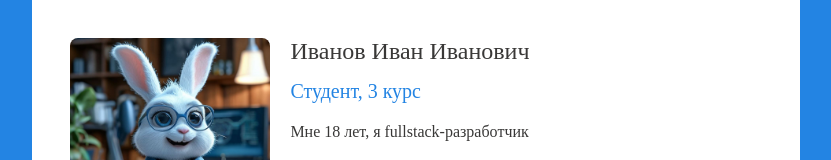
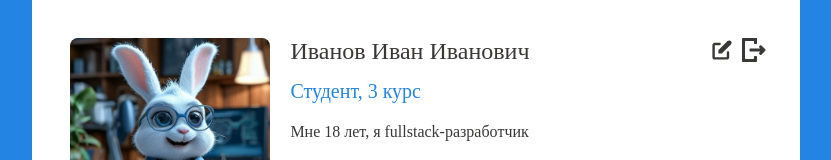
Before and after one commit to ValeryManoilov/profilecodapp, a React (Vite) app: page /test in a window 1280 px wide. Shown: the top 160 px of the page, without its empty margins (224-1055 px from the left). Built offline with nearby package versions, Linux system fonts and the light colour scheme; a web font is replaced by a local one.

Commit message:
test138 commit

```diff
--- a/src/components/TestPageComponents/Info.jsx
+++ b/src/components/TestPageComponents/Info.jsx
@@ -137,7 +137,7 @@ const ProfileActions = styled.div`
 
 `;
 
-const ActionImage1 = styled.img`
+const ActionImage1 = styled.div`
   width: 22px;
   height: 22px;
   cursor: pointer;
@@ -146,7 +146,7 @@ const ActionImage1 = styled.img`
   height: 15px;
   }
 `;
-const ActionImage2 = styled(ActionImage1)`
+const ActionImage2 = styled.div`
   width: 20px;
   height: 20px;
      @media (max-width: 500px) {
@@ -179,6 +179,18 @@ const Info = ({  name, details, bio, frontendRank, backendRank }) => {
 
 
       <ProfileActions>
+        <ActionImage1 alt="Редактировать">
+          <svg width="24" height="24" viewBox="0 0 24 24" fill="none" xmlns="http://www.w3.org/2000/svg">
+          <path d="M20.8971 3.10294C19.9598 2.16568 18.4402 2.16568 17.503 3.10294L8.40002 12.2059V15.6H11.7941L20.8971 6.49705C21.8343 5.55979 21.8343 4.0402 20.8971 3.10294Z" fill="#393837"/>
+          <path fill-rule="evenodd" clip-rule="evenodd" d="M2.40002 7.19999C2.40002 5.87451 3.47454 4.79999 4.80002 4.79999H9.60002C10.2628 4.79999 10.8 5.33725 10.8 5.99999C10.8 6.66274 10.2628 7.19999 9.60002 7.19999H4.80002V19.2H16.8V14.4C16.8 13.7373 17.3373 13.2 18 13.2C18.6628 13.2 19.2 13.7373 19.2 14.4V19.2C19.2 20.5255 18.1255 21.6 16.8 21.6H4.80002C3.47454 21.6 2.40002 20.5255 2.40002 19.2V7.19999Z" fill="#393837"/>
+          </svg>
+        </ActionImage1>
+
+        <ActionImage2 alt="Выйти">
+          <svg width="24" height="24" viewBox="0 0 24 24" fill="none" xmlns="http://www.w3.org/2000/svg">
+          <path fill-rule="evenodd" clip-rule="evenodd" d="M18.3105 13.5H8.5C7.94772 13.5 7.5 13.0523 7.5 12.5V11.5C7.5 10.9477 7.94772 10.5 8.5 10.5H18.204L17.2821 9.57811C16.8916 9.18758 16.8916 8.55442 17.2821 8.16389L17.9889 7.45711C18.3794 7.06658 19.0126 7.06658 19.4031 7.45711L23.2928 11.3468C23.6834 11.7374 23.6833 12.3706 23.2927 12.7611L19.4031 16.6496C19.0126 17.04 18.3795 17.04 17.989 16.6495L17.2821 15.9426C16.8916 15.5521 16.8916 14.9189 17.2821 14.5284L18.3105 13.5ZM15 5C15 5.55228 14.5523 6 14 6H13C12.4477 6 12 5.55228 12 5V3H4C3.44772 3 3 3.44772 3 4V20C3 20.5523 3.44772 21 4 21H11C11.5523 21 12 20.5523 12 20V19C12 18.4477 12.4477 18 13 18H14C14.5523 18 15 18.4477 15 19V23C15 23.5523 14.5523 24 14 24H1C0.447715 24 0 23.5523 0 23V1C0 0.447716 0.447715 0 1 0H15V5Z" fill="#393837"/>
+          </svg>
+        </ActionImage2>
       </ProfileActions>
 
     </ProfileCardWrapper>
```
